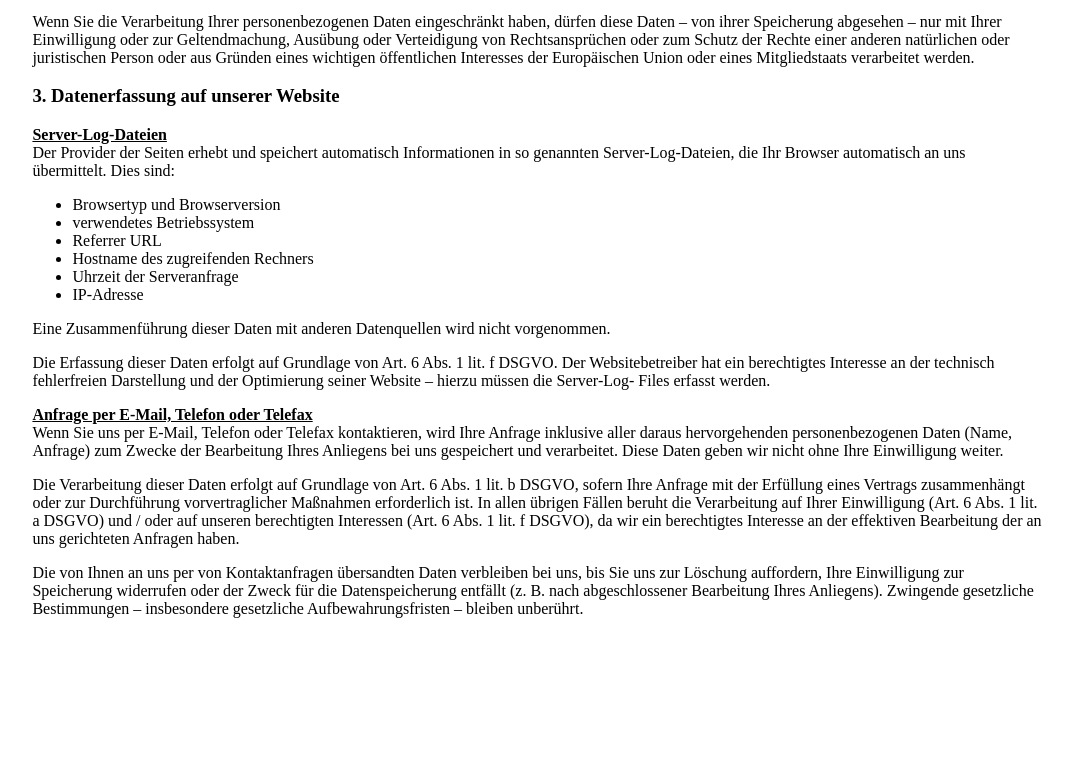
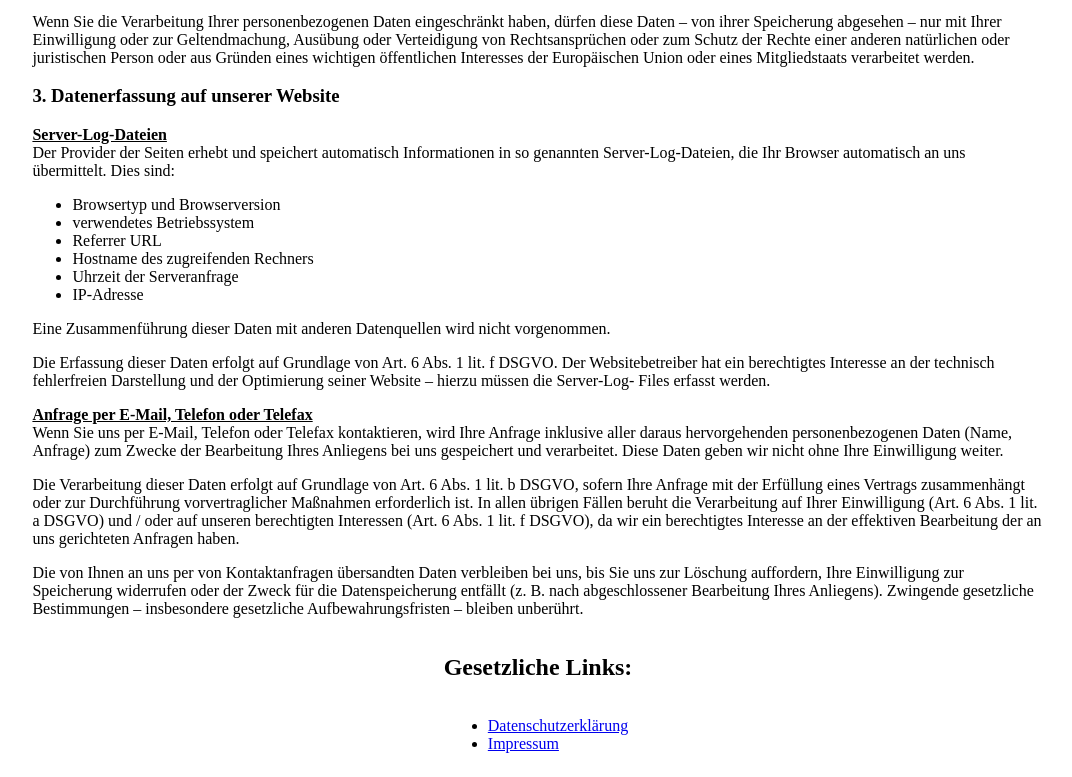
Before and after one commit to computerextra/cl-Temp-Seite, a plain HTML site: page datenschutz.html in a window 1280 px wide. Shown: the part 2163-2940 px from the top of the page, without its empty margins (102-1174 px from the left). Before the commit the page ends 2805 px from the top, so only its background shows below. Drawn offline with Linux system fonts and the light colour scheme.

Commit message:
Update datenschutz.html

```diff
--- a/datenschutz.html
+++ b/datenschutz.html
@@ -284,5 +284,14 @@ Bestimmungen – insbesondere gesetzliche Aufbewahrungsfristen – bleiben
 unberührt.
             </p>
     </div>
+    <h2>Gesetzliche Links:</h2>
+    <ul>
+      <li>
+        <a href="/datenschutz.html">Datenschutzerklärung</a>
+      </li>
+      <li>
+        <a href="/impressum.html">Impressum</a>
+      </li>
+    </ul>
   </body>
 </html>
```
